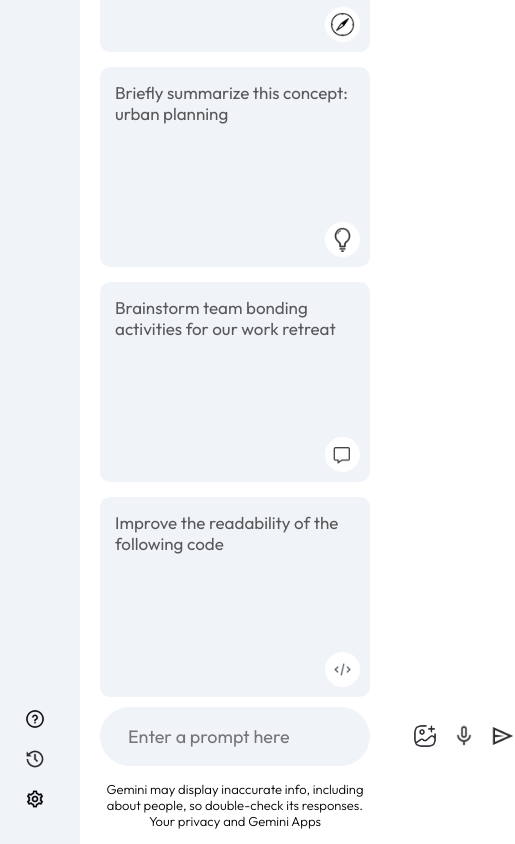
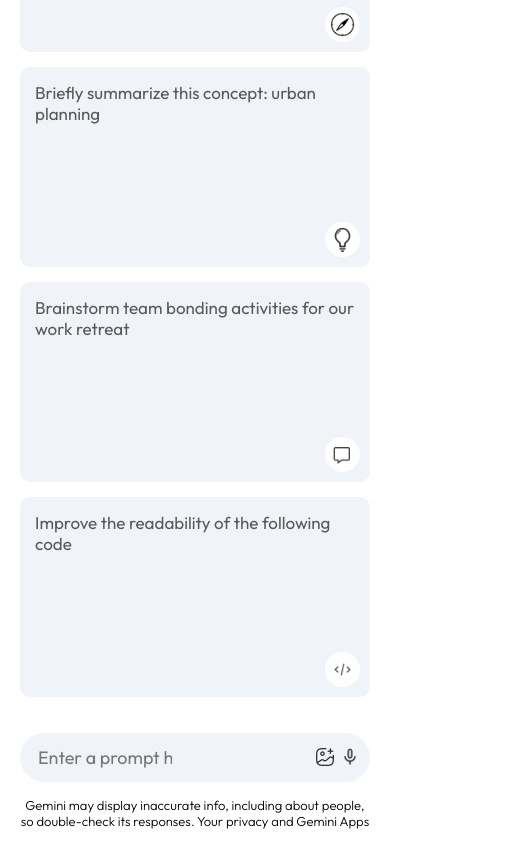
Before and after one commit to danutavram/gemini-clone, a React (Vite) app: page / in a window 390 px wide. Shown: the part 672-1516 px from the top of the page, 515 px wide, since content can reach past the window. Built offline with nearby package versions, Linux system fonts and the light colour scheme.

Commit message:
completed

```diff
--- a/src/components/Main/Main.css
+++ b/src/components/Main/Main.css
@@ -155,3 +155,19 @@
     font-weight: 350;
     line-height: 1.8;
 }
+
+@media (max-width:600px) {
+    .main-bottom input{
+        flex: none;
+        width: 150px;
+    }
+    .main-bottom img{
+        width: 20px;
+    }
+    .search-box{
+        padding:5px 10px
+    }
+    .search-box div{
+        gap: 5px;
+    }
+}
--- a/src/components/Main/Main.jsx
+++ b/src/components/Main/Main.jsx
@@ -67,7 +67,7 @@
             <div>
               <img src={assets.gallery_icon} alt="" />
               <img src={assets.mic_icon} alt="" />
-              <img onClick={()=>onSent()} src={assets.send_icon} alt="" />
+              {input? <img onClick={()=>onSent()} src={assets.send_icon} alt="" /> : null}
             </div>
           </div>
           <p className="bottom-info">
--- a/src/components/Sidebar/Sidebar.css
+++ b/src/components/Sidebar/Sidebar.css
@@ -29,6 +29,7 @@
 .sidebar .recent{
     display: flex;
     flex-direction: column;
+    animation: fadeIn 1.5s;
 }
 .sidebar .recent-title{
     margin-top: 30px;
@@ -55,3 +56,8 @@
     padding-right: 10px;
     cursor: pointer;
 }
+@media (max-width:600px){
+    .sidebar{
+        display: none;
+    }
+}
--- a/src/components/Sidebar/Sidebar.jsx
+++ b/src/components/Sidebar/Sidebar.jsx
@@ -1,26 +1,39 @@
-import React, { useState } from 'react'
+import React, { useContext, useState } from 'react'
 import './Sidebar.css'
 import { assets } from '../../assets/assets'
+import { Context } from '../../context/Context'
 
 const Sidebar = () => {
 
   const [extended, setExtended] = useState(false)
+  const {onSent, prevPrompts, setRecentPrompt, newChat} = useContext(Context)
+
+  const loadPrompt = async (prompt) =>{
+    setRecentPrompt(prompt)
+    await onSent(prompt)
+  }
+
 
   return (
     <div className='sidebar'>
         <div className="top">
             <img onClick={()=>setExtended(prev=>!prev)} className='menu' src={assets.menu_icon} alt="" />
-            <div className="new-chat">
+            <div onClick={()=>newChat()} className="new-chat">
               <img src={assets.plus_icon} alt="" />
               {extended ? <p>New Chat</p> : null}
             </div>
             {extended ?
             <div className="recent">
               <p className="recent-title">Recent</p>
-              <div className="recent-entry">
+              {prevPrompts.map((item, index)=>{
+                return (
+              <div onClick={()=>loadPrompt(item)} className="recent-entry">
                 <img src={assets.message_icon} alt="" />
-                <p>What is React...</p>
+                <p>{item.slice(0,18)}...</p>
               </div>
+
+                )
+              })}
             </div>
             : null}
         </div>
--- a/src/context/Context.jsx
+++ b/src/context/Context.jsx
@@ -18,16 +18,27 @@
         }, 75*index)
     }
 
+    const newChat = () =>{
+        setLoading(false)
+        setShowResult(false)
+    }
+
     const onSent = async (prompt) => {
 
         setResultData("")
         setLoading(true)
         setShowResult(true)
-        setRecentPrompt(input)
-        setPrevPrompts(prev=>[...prev, input])
-       const response = await runChat(input)
+        let response
+        if(prompt !== undefined){
+            response = await runChat(prompt)
+            setRecentPrompt(prompt)
+        }else{
+            setPrevPrompts(prev=>[...prev, input])
+            setRecentPrompt(input)
+            response = await runChat(input)
+        }
        let responseArray = response.split("**")
-       let newResponse
+       let newResponse = ""
        for (let i=0 ; i < responseArray.length; i++){
         if(i === 0 || i%2 !== 1){
             newResponse += responseArray[i]
@@ -47,7 +58,7 @@
 
 
     const contextValue = {
-        prevPrompts, setPrevPrompts, onSent, setRecentPrompt, recentPrompt, showResult, loading, resultData, input, setInput
+        prevPrompts, setPrevPrompts, onSent, setRecentPrompt, recentPrompt, showResult, loading, resultData, input, setInput, newChat
     }
 
     return (
--- a/src/index.css
+++ b/src/index.css
@@ -8,4 +8,13 @@
 #root{
   min-height: 100vh;
   display: flex;
+  animation: fadeIn 1.5s;
 }
+@keyframes fadeIn{
+  0%{
+    opacity: 0;
+  }
+  100%{
+    opacity: 1;
+  }
+}
```
